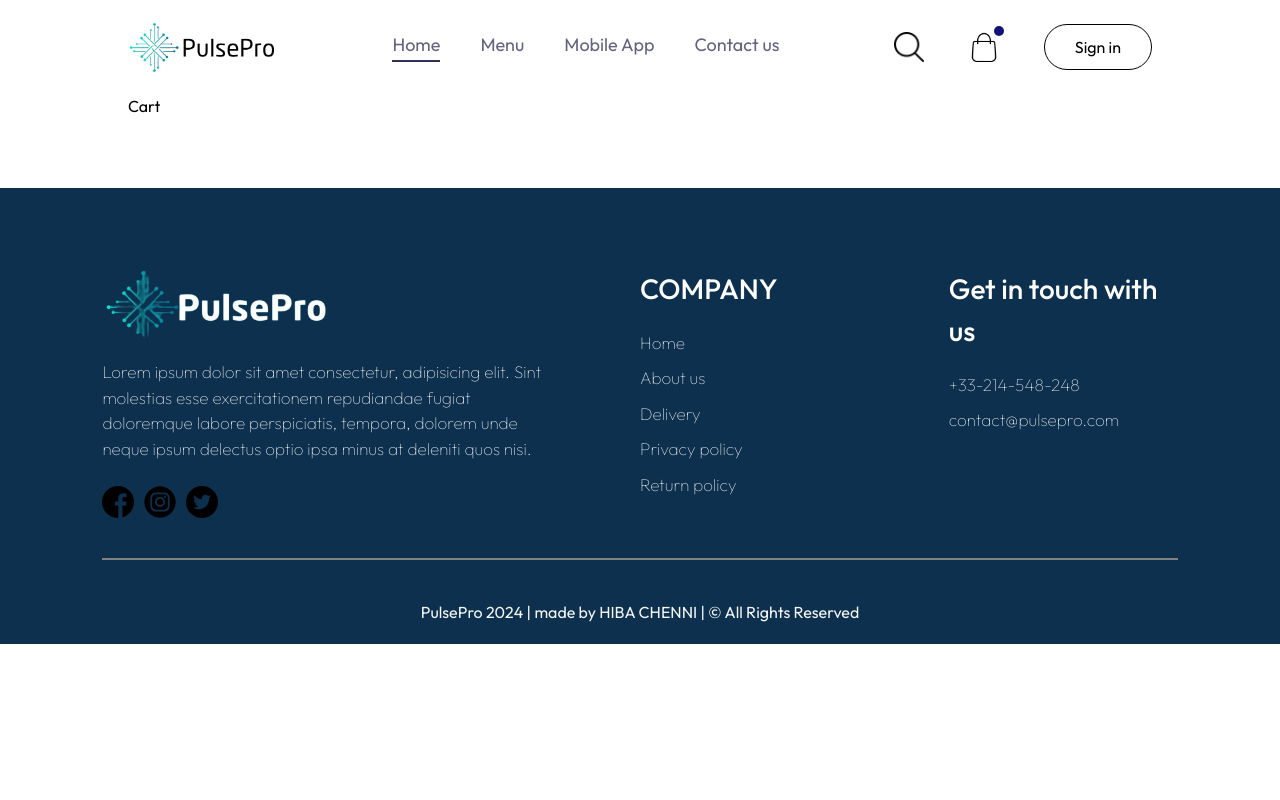
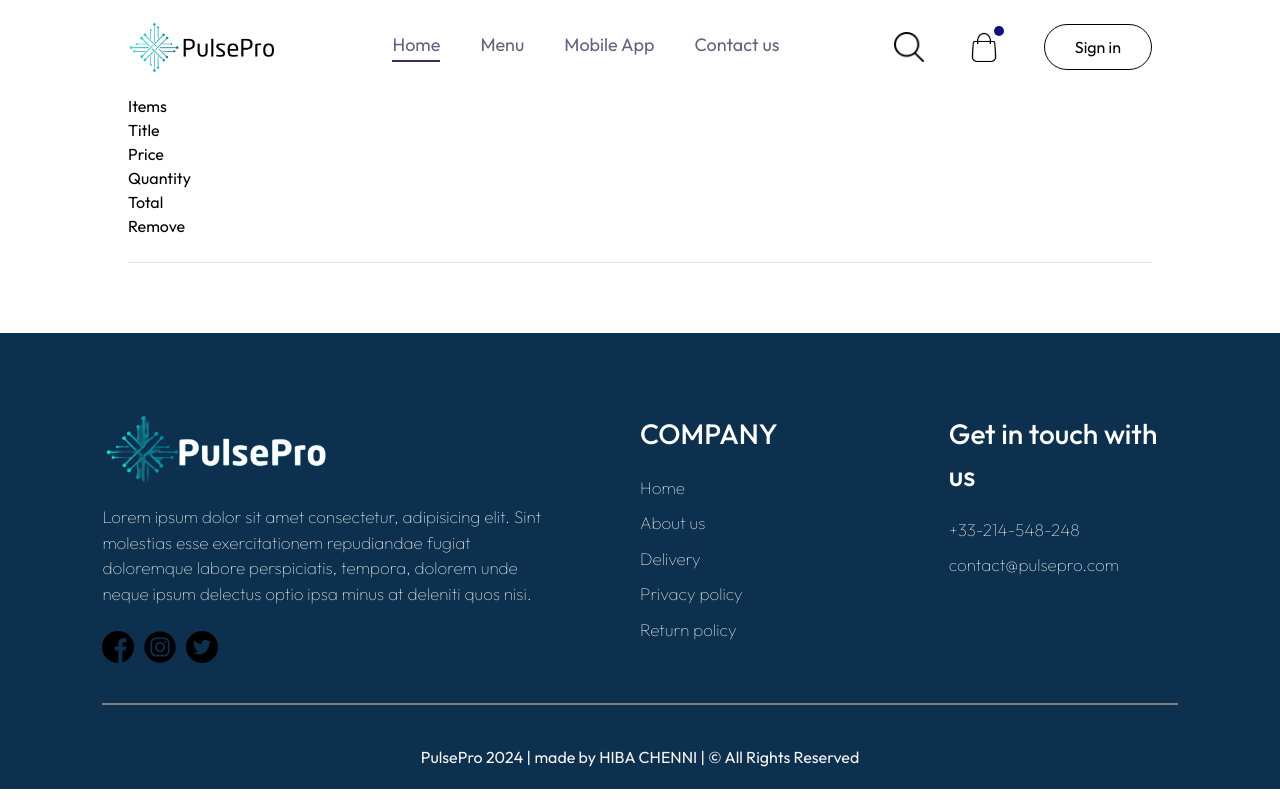
Before and after one commit to Hibajk/ecom_website, a React (Vite) app: page /cart in a window 1280 px wide. Built offline with nearby package versions, Linux system fonts and the light colour scheme.

Commit message:
cart page creation begins

```diff
--- a/src/pages/Cart/Cart.jsx
+++ b/src/pages/Cart/Cart.jsx
@@ -1,10 +1,28 @@
-import React from 'react'
+import React, { useContext } from 'react'
 import './Cart.css'
+import { StoreContext } from '../../context/StoreContext';
 
 
 const Cart = () => {
+
+  const {cartItems,product_list,removeFromCart} = useContext(StoreContext);
+
   return (
-    <div>Cart</div>
+    <div className='cart'>
+      <div className="cart-items">
+        <div className="cart-items-title">
+          <p>Items</p>
+          <p>Title</p>
+          <p>Price</p>
+          <p>Quantity</p>
+          <p>Total</p>
+          <p>Remove</p>
+        </div>
+        <br />
+        <hr />
+
+      </div>
+    </div>
   )
 }
 
```
